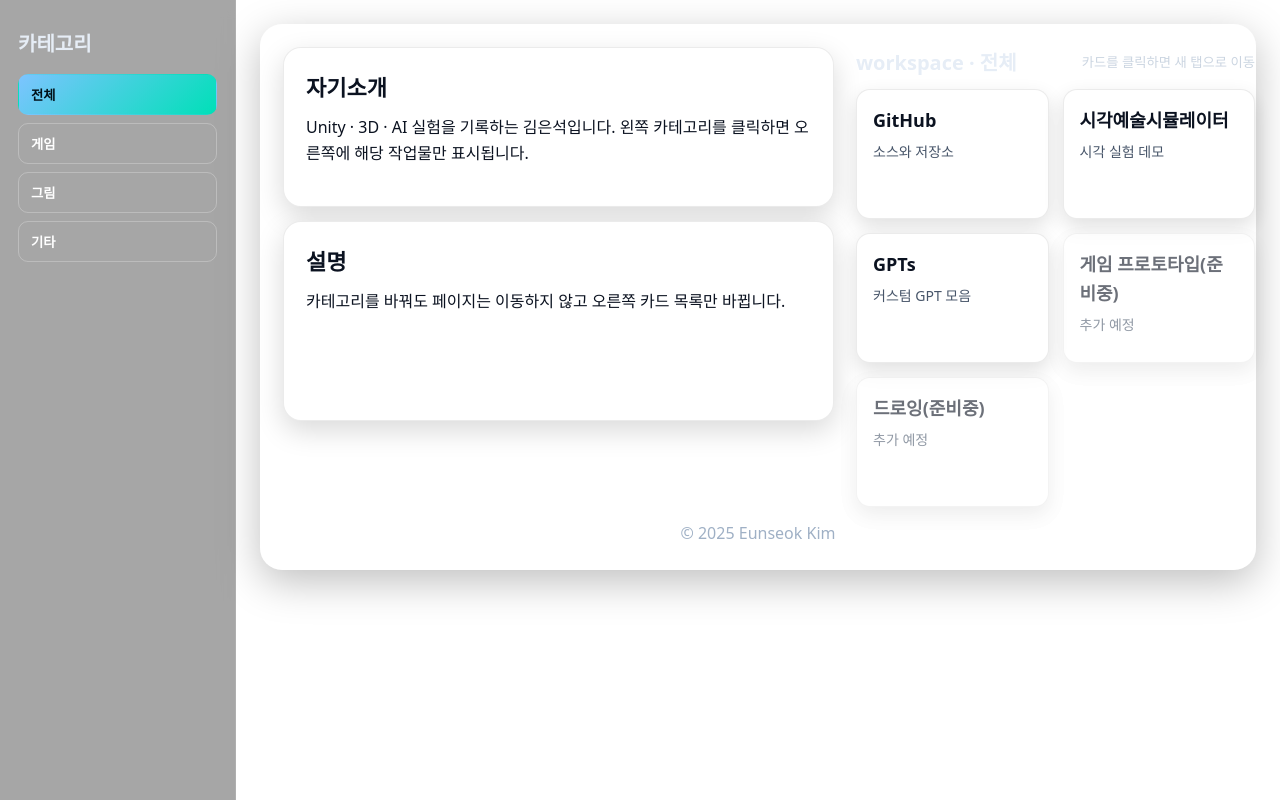
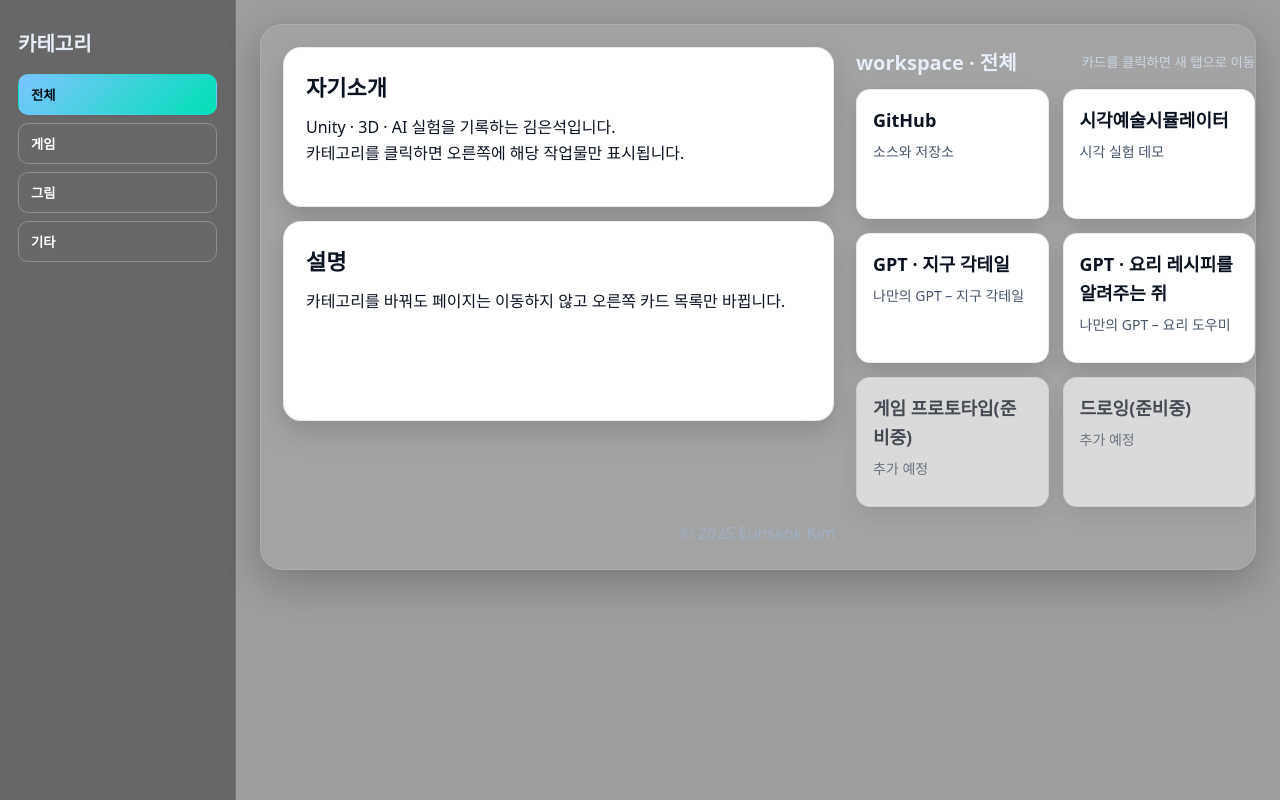
Before and after one commit to ezekiel123581-cell/ezekiel123581-cell.github.io, a plain HTML site: page index.html in a window 1280 px wide. Drawn offline with Linux system fonts and the light colour scheme; animation ran at ten frames a second.

Commit message:
Update index.html

```diff
--- a/index.html
+++ b/index.html
@@ -7,52 +7,44 @@
 <meta name="description" content="개인 포트폴리오 & 워크스페이스" />
 <style>
 :root{
-      /* 색상 테마 변수 */
-      --bg1:#0f172a;      /* 배경 그라디언트 시작색 */
-      --bg2:#1e293b;      /* 배경 그라디언트 끝색   */
-      --card:#ffffff;     /* 카드 기본 배경색       */
-      --text:#e6edf6;     /* 기본 텍스트 색         */
-      --muted:#9fb0c5;    /* 보조 텍스트 색         */
-      --accent:#7cc4ff;   /* 버튼 그라디언트 시작   */
-      --accent2:#00e0b8;  /* 버튼 그라디언트 끝     */
+  --card:#ffffff;
+  --text:#e6edf6;
+  --muted:#9fb0c5;
+  --accent:#7cc4ff;
+  --accent2:#00e0b8;
+}
+*{box-sizing:border-box;margin:0;padding:0}
+html,body{height:100%}
+
+/* ==== 일렁이는 깃발 배경 캔버스 ==== */
+.bg{
+  position:fixed;
+  inset:0;
+  z-index:-1;
+  display:block;
+  width:100%;
+  height:100%;
+  background:#000; /* 로딩 중 임시색 */
 }
 
-    *{box-sizing:border-box;margin:0;padding:0} /* 모든 요소 기본 박스 모델 & 여백 초기화 */
-    html,body{height:100%}
-
-    /* ===== 페이드 전환용 배경 레이어 ===== */
-    .bg{
-      position:fixed;           /* 화면 전체에 고정 */
-      inset:0;                  /* top/right/bottom/left 모두 0 */
-      background-size:cover;    /* 이미지 비율 유지하며 꽉 채움 */
-      background-position:center;
-      opacity:0;                /* 기본은 안 보임 */
-      transition:opacity 2s ease; /* 2초간 부드럽게 투명도 전환 */
-      z-index:-1;               /* 모든 콘텐츠 뒤로 */
-    }
-    .bg.visible{opacity:1;}      /* JS로 visible 클래스가 붙으면 보임 */
-
+/* ===== 콘텐츠 ===== */
 body{
-      /* 전체 텍스트/폰트 설정 */
   font:16px/1.6 system-ui, Segoe UI, Roboto, "Apple SD Gothic Neo","Noto Sans KR", sans-serif;
   color:var(--text);
-
   min-height:100%;
-      /* 왼쪽 사이드바 폭(236px) + 여유 padding 포함 */
   padding:24px 24px 24px 260px;
 }
 
-    /* ===== 왼쪽 사이드바 ===== */
 .sidebar{
   position:fixed; top:0; left:0; height:100%; width:236px;
-      background:rgba(0,0,0,.35);        /* 반투명 블랙 배경 */
-      backdrop-filter:blur(8px);         /* 블러로 글래스 효과 */
+  background:rgba(0,0,0,.35);
+  backdrop-filter:blur(8px);
   border-right:1px solid rgba(255,255,255,.1);
   padding:28px 18px;
-      z-index:10;                        /* 배경 위, 메인보다 위 */
+  z-index:10;
 }
 .sidebar h2{font-size:20px; margin-bottom:14px}
-    .cats{display:flex; flex-direction:column; gap:8px} /* 카테고리 버튼 세로배치 */
+.cats{display:flex; flex-direction:column; gap:8px}
 .cat{
   display:block; width:100%;
   color:#fff;
@@ -61,26 +53,21 @@
   padding:10px 12px; border-radius:10px; font-weight:800;
   text-align:left; cursor:pointer;
 }
-    .cat:hover{background:rgba(255,255,255,.08)} /* 호버 시 살짝 하이라이트 */
+.cat:hover{background:rgba(255,255,255,.08)}
 .cat.active{
-      /* 현재 선택된 카테고리 버튼 */
   background:linear-gradient(135deg,var(--accent),var(--accent2));
   color:#001018; border-color:transparent;
 }
 
-    /* ===== 메인 캔버스 (오른쪽 내용 영역) ===== */
 .canvas{
   max-width:1280px; margin:0 auto;
-      background:rgba(255,255,255,.06);  /* 살짝 투명 카드 느낌 */
+  background:rgba(255,255,255,.06);
   border:1px solid rgba(255,255,255,.12);
   border-radius:22px;
   padding:22px;
   box-shadow:0 12px 40px rgba(0,0,0,.25);
 }
-    /* 좌측(소개/설명) + 우측(워크스페이스) 2단 그리드 */
 .columns{display:grid; gap:22px; grid-template-columns:58% 42%}
-
-    /* 좌측 큰 소개·설명 박스 */
 .block{
   background:#fff; color:#0b1220;
   border:1px solid rgba(0,0,0,.08);
@@ -88,20 +75,17 @@
   box-shadow:0 10px 28px rgba(0,0,0,.15);
 }
 .block h3{margin:0 0 10px; font-size:22px}
-    .intro{min-height:160px} /* 자기소개 박스 높이 */
-    .desc{min-height:200px}  /* 설명 박스 높이 */
-
-    /* 우측 워크스페이스 영역 */
+.intro{min-height:160px}
+.desc{min-height:200px}
 .workspace .head{
   display:flex; align-items:center; justify-content:space-between; margin-bottom:10px
 }
 .workspace .head h3{margin:0; font-size:20px}
 .grid{
   display:grid; gap:14px;
-      grid-template-columns:repeat(2,minmax(0,1fr)); /* 2열 카드 */
+  grid-template-columns:repeat(2,minmax(0,1fr));
 }
 .cardlet{
-      /* 개별 작업 카드 */
   display:block; text-decoration:none;
   background:#fff; color:#0b1220;
   border:1px solid rgba(0,0,0,.08);
@@ -111,28 +95,23 @@
   transition:transform .15s, box-shadow .15s;
 }
 .cardlet:hover{
-      /* 마우스 올릴 때 살짝 떠오르는 효과 */
   transform:translateY(-2px);
   box-shadow:0 12px 28px rgba(0,0,0,.16);
 }
 .cardlet h4{margin:0 0 6px; font-size:18px}
 .cardlet p{margin:0; color:#475569; font-size:14px}
 .empty{
-      /* 해당 카테고리에 카드가 없을 때 표시 */
   opacity:.7; text-align:center;
   padding:30px 10px;
   border:1px dashed #cbd5e1;
   border-radius:14px;
   background:rgba(255,255,255,.6);
 }
-
 footer{margin-top:14px; text-align:center; color:var(--muted)}
 
-    /* 반응형 처리: 폭 좁을 때 한 컬럼으로 전환 */
 @media (max-width:980px){ .columns{grid-template-columns:1fr} }
 @media (max-width:640px){
   body{padding:16px}
-      /* 모바일에서는 사이드바를 위쪽 박스로 바꿈 */
   .sidebar{
     position:static; width:auto; height:auto;
     border-right:none;
@@ -146,15 +125,13 @@
 </head>
 <body>
 
-<!-- === 페이드 전환 배경 이미지 2개 (crossfade 용) === -->
-<div class="bg bg1"></div>
-<div class="bg bg2"></div>
+<!-- 🔹 깃발 일렁이는 배경 -->
+<canvas id="bgCanvas" class="bg"></canvas>
 
-<!-- === 사이드바: 카테고리 버튼 === -->
+<!-- 사이드바 -->
 <aside class="sidebar">
   <h2>카테고리</h2>
   <div class="cats">
-    <!-- data-cat 속성: JS가 필터링할 때 사용 -->
     <button class="cat active" data-cat="전체">전체</button>
     <button class="cat" data-cat="게임">게임</button>
     <button class="cat" data-cat="그림">그림</button>
@@ -162,15 +139,14 @@
   </div>
 </aside>
 
-<!-- === 메인 콘텐츠 === -->
+<!-- 메인 영역 -->
 <div class="canvas">
   <div class="columns">
-    <!-- 왼쪽: 자기소개 & 설명 박스 -->
     <div class="left">
       <section class="block intro">
         <h3>자기소개</h3>
-        <p>Unity · 3D · AI 실험을 기록하는 김은석입니다.
-           왼쪽 카테고리를 클릭하면 오른쪽에 해당 작업물만 표시됩니다.</p>
+        <p>Unity · 3D · AI 실험을 기록하는 김은석입니다.<br>
+           카테고리를 클릭하면 오른쪽에 해당 작업물만 표시됩니다.</p>
       </section>
 
       <section class="block desc" style="margin-top:14px">
@@ -180,100 +156,157 @@
       </section>
     </div>
 
-    <!-- 오른쪽: 워크스페이스 (작업 카드 그리드) -->
     <div class="right workspace">
       <div class="head">
         <h3 id="ws-title">workspace · 전체</h3>
         <small style="color:#cbd5e1">카드를 클릭하면 새 탭으로 이동</small>
       </div>
-      <div id="grid" class="grid"><!-- JS가 여기에 카드 채움 --></div>
+      <div id="grid" class="grid"></div>
     </div>
   </div>
   <footer>© 2025 Eunseok Kim</footer>
 </div>
 
 <script>
-  /* ===== 1) 배경 이미지 페이드 전환 ===== */
-  const images = ['/images/bg2.png','/images/bg3.png','/images/bg4.png'];
-  let i = 0; const a = document.querySelector('.bg1'), b = document.querySelector('.bg2'); let first = true;
-  // 첫 번째 이미지를 초기 표시
-  a.style.backgroundImage = `url('${images[0]}')`;
-  a.classList.add('visible');
-  // 60초마다 이미지 교체 + crossfade
-  setInterval(()=>{
-    i = (i+1)%images.length;
-    if(first){
-      b.style.backgroundImage=`url('${images[i]}')`;
-      b.classList.add('visible');
-      a.classList.remove('visible');
-    } else {
-      a.style.backgroundImage=`url('${images[i]}')`;
-      a.classList.add('visible');
-      b.classList.remove('visible');
+/* ===== 깃발 일렁이는 배경(Canvas 파형) — '원인 1'만 해결(패딩 버퍼) ===== */
+(function(){
+  const canvas = document.getElementById('bgCanvas');
+  const ctx = canvas.getContext('2d', { alpha: true });
+  ctx.imageSmoothingEnabled = true;
+
+  // 깃허브 Pages에 올린 이미지 경로 (루트에 bg4.png 가정)
+  const IMG_URL = 'https://ezekiel123581-cell.github.io/bg4.png';
+  const img = new Image();
+  img.crossOrigin = 'anonymous';
+  img.src = IMG_URL;
+
+  let vw=0, vh=0, offscreen, octx;
+
+  // 파형 파라미터
+  const amplitude  = 12;     // 흔들림 크기
+  const wavelength = 280;    // 파장
+  const speed      = 0.9;    // 속도
+  const tilt       = 0.25;   // x 진행 위상 가중치
+
+  // ⬇️ 위/아래 노출 방지용 패딩(여유 있게)
+  const PADDING = Math.ceil(amplitude * 1.25) + 2;
+
+  function resize(){
+    vw = canvas.width  = window.innerWidth;
+    vh = canvas.height = window.innerHeight;
+
+    // 오프스크린 높이를 패딩만큼 크게
+    offscreen = document.createElement('canvas');
+    offscreen.width  = vw;
+    offscreen.height = vh + 2*PADDING;
+    octx = offscreen.getContext('2d');
+
+    drawBaseImage();
   }
-    first=!first;
-  },60000);
 
-  /* ===== 2) 작업 카드 데이터 =====
-     - cat : 카테고리 (게임/그림/기타)
-     - href: 카드 클릭 시 열릴 링크
-     - disabled:true 는 준비중(클릭 불가) 표시 */
+  function drawBaseImage(){
+    if(!img.complete) return;
+
+    const iw = img.naturalWidth, ih = img.naturalHeight;
+    const r  = Math.max(vw/iw, vh/ih); // cover 스케일
+    const dw = iw * r, dh = ih * r;
+    const dx = (vw - dw) * 0.5;
+    const dy = (vh - dh) * 0.5;
+
+    octx.clearRect(0,0,offscreen.width,offscreen.height);
+    // 원본을 패딩만큼 아래로 내려서 배치
+    octx.drawImage(img, dx, dy + PADDING, dw, dh);
+
+    // 위/아래 가장자리 1px을 패딩 영역으로 확장 복제(클램핑)
+    octx.drawImage(offscreen, 0, PADDING, vw, 1,              0, 0,             vw, PADDING);
+    octx.drawImage(offscreen, 0, vh + PADDING - 1, vw, 1,     0, vh + PADDING,  vw, PADDING);
+  }
+
+  let t0=0;
+  function animate(ts){
+    if(!t0) t0 = ts;
+    const time = (ts - t0) / 1000;
+
+    ctx.clearRect(0,0,vw,vh);
+
+    const SLICE_W = 2; // 세로 슬라이스 폭(성능/품질 타협)
+    for(let x=0; x<vw; x+=SLICE_W){
+      const progress = x / vw;
+      const localAmp = amplitude * (0.4 + 0.6*progress);
+      const yOffset  = Math.sin((x + time*speed*180) / wavelength * (Math.PI*2) + progress*tilt) * localAmp;
+
+      // src는 패딩 포함 높이에서 가져오고,
+      // dst는 yOffset - PADDING으로 내려 그려 항상 상/하단 노출 방지
+      ctx.drawImage(
+        offscreen,
+        x, 0, SLICE_W, vh + 2*PADDING,      // src
+        x, yOffset - PADDING, SLICE_W, vh + 2*PADDING  // dst
+      );
+    }
+
+    requestAnimationFrame(animate);
+  }
+
+  img.onload = () => { resize(); requestAnimationFrame(animate); };
+  window.addEventListener('resize', () => { resize(); drawBaseImage(); });
+})();
+
+/* ===== 작업 카드 데이터 & 필터 ===== */
 const items = [
   { title:'GitHub', desc:'소스와 저장소', href:'https://github.com/ezekiel123581-cell', cat:'기타' },
   { title:'시각예술시뮬레이터', desc:'시각 실험 데모', href:'./simulator.html', cat:'그림' },
-    { title:'GPTs', desc:'커스텀 GPT 모음', href:'https://chatgpt.com/gpts', cat:'기타' },
+
+  /* ✅ GPT 버튼 2개 */
+  {
+    title:'GPT · 지구 각테일',
+    desc:'나만의 GPT – 지구 각테일',
+    href:'https://chatgpt.com/g/g-68b834ee2d4c8191b9ce84960a9aeda8-jigu-kagteil',
+    cat:'기타'
+  },
+  {
+    title:'GPT · 요리 레시피를 알려주는 쥐',
+    desc:'나만의 GPT – 요리 도우미',
+    href:'https://chatgpt.com/g/g-68b81a61f75c8191a19abbbe0d553797-yoriresipireul-alryeojuneun-jwi',
+    cat:'기타'
+  },
+
   { title:'게임 프로토타입(준비중)', desc:'추가 예정', href:'#', cat:'게임', disabled:true },
   { title:'드로잉(준비중)', desc:'추가 예정', href:'#', cat:'그림', disabled:true }
 ];
 
-  const grid = document.getElementById('grid');     // 카드가 들어갈 컨테이너
-  const title = document.getElementById('ws-title');// 현재 카테고리 표시 텍스트
+const grid = document.getElementById('grid');
+const title = document.getElementById('ws-title');
 
-  // 선택된 카테고리(category)에 맞게 카드 목록을 렌더링하는 함수
 function render(category='전체'){
-    grid.innerHTML = '';
-    // '전체'면 모든 아이템, 아니면 해당 카테고리만
-    const filtered = category==='전체' ? items : items.filter(it => it.cat===category);
-
-    // 카테고리에 아이템이 없을 때
+  grid.innerHTML='';
+  const filtered = category==='전체' ? items : items.filter(it=>it.cat===category);
   if(filtered.length===0){
     grid.innerHTML = `<div class="empty">이 카테고리에 표시할 작업이 없습니다.</div>`;
     return;
   }
-
-    // 필터링된 아이템을 카드로 변환
   filtered.forEach(it=>{
-      const a = document.createElement('a');
-      a.className = 'cardlet';
-      a.innerHTML = `<h4>${it.title}</h4><p>${it.desc}</p>`;
+    const a=document.createElement('a');
+    a.className='cardlet';
+    a.innerHTML=`<h4>${it.title}</h4><p>${it.desc}</p>`;
     if(it.disabled){
-        // 준비중 아이템은 클릭 비활성화
-        a.href = 'javascript:void(0)';
-        a.style.opacity = .6;
-        a.style.pointerEvents = 'none';
+      a.href='javascript:void(0)';
+      a.style.opacity=.6;
+      a.style.pointerEvents='none';
     } else {
-        // 정상 아이템은 새 탭으로 열림
-        a.href = it.href;
-        a.target = '_blank';
-        a.rel = 'noopener';
+      a.href=it.href;
+      a.target='_blank';
+      a.rel='noopener';
     }
     grid.appendChild(a);
   });
-
-    // 상단 제목도 현재 카테고리로 업데이트
   title.textContent = `workspace · ${category}`;
 }
-
-  // 초기에는 '전체' 카테고리로 렌더링
 render('전체');
 
-  // ===== 3) 사이드바 카테고리 버튼 이벤트 =====
 document.querySelectorAll('.cat').forEach(btn=>{
-    btn.addEventListener('click', ()=>{
-      // 모든 버튼에서 active 제거 후 현재만 active
+  btn.addEventListener('click',()=>{
     document.querySelectorAll('.cat').forEach(b=>b.classList.remove('active'));
     btn.classList.add('active');
-      // 버튼의 data-cat 속성 값으로 카드 렌더링
     render(btn.dataset.cat);
   });
 });
```
Lines whose indentation alone changed are shown as unchanged.
